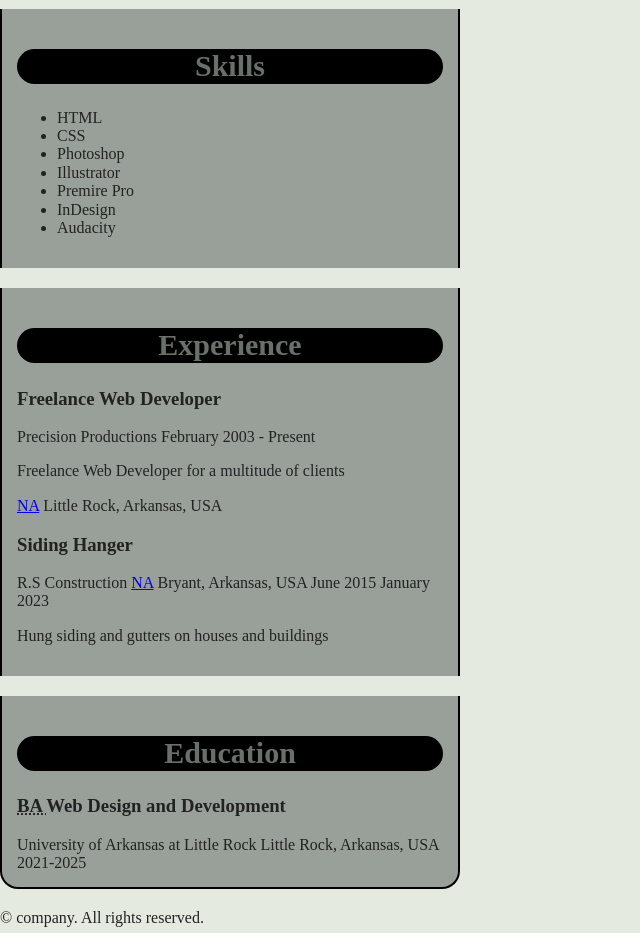
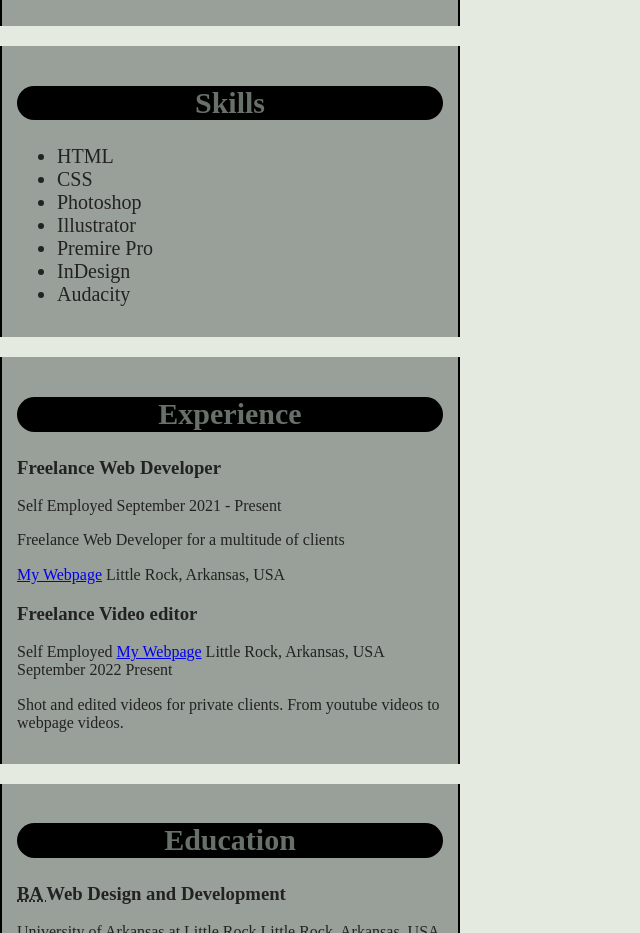
Before and after one commit to casmith18/ifsc-3342, a website built with Parcel: page resume/index.html in a window 1280 px wide. Shown: the part 1163-2096 px from the top of the page, without its empty margins (0-640 px from the left). Built offline with nearby package versions, Linux system fonts and the light colour scheme.

Commit message:
updated resume subject to change

```diff
--- a/resume/css/main.css
+++ b/resume/css/main.css
@@ -360,7 +360,7 @@ img{
   font-size: 18px;
 }
 
-#about ul{
+/*#about ul{
 text-decoration: underline;
 text-align: center;
 
@@ -375,7 +375,7 @@ text-align: center;
   background-color: #fff;
 
 }
-
+*/
 #skills{
   border-left:2px solid black;
   border-right:2px solid black;
@@ -445,3 +445,7 @@ dd{
   border-radius: 18px;
   font-size:30px;
 }
+
+#skills ul li{
+  font-size: 20px;
+}
--- a/resume/index.html
+++ b/resume/index.html
@@ -97,11 +97,11 @@
     <article class="job">
       <h3 itemprop="jobTitle">Freelance Web Developer</h3>
       <div itemprop="worksFor" itemscope itemtype="http://schema.org/Organization">
-        <span itemprop="name">Precision Productions</span>
-        <span>February 2003 - Present</span>
+        <span itemprop="name">Self Employed</span>
+        <span>September 2021 - Present</span>
         <p itemprop="description">Freelance Web Developer for a multitude of clients</p>
         <span itemprop="location" itemscope itemtype="http://schema.org/Place">
-        <a itemprop="url" href="http://link-to-company.com">NA</a>
+        <a itemprop="url" href="https://casmith18.github.io/ifsc-3342/">My Webpage</a>
         <span itemprop="address" itemscope itemtype="http://schema.org/PostalAddress">
         <span itemprop="addressLocality">Little Rock, Arkansas, USA</span>
         </span>
@@ -110,17 +110,17 @@
     </article>
     <!-- Previous Jobs - Notice Slightly Different Format-->
     <article class="job" itemscope itemtype="http://schema.org/Organization">
-      <h3 itemprop="name">Siding Hanger</h3>
+      <h3 itemprop="name">Freelance Video editor</h3>
         <span itemprop="location" itemscope itemtype="http://schema.org/Place">
-        <span itemprop="name">R.S Construction</span>
-        <a itemprop="url" href="http://link-to-company.com">NA</a>
+        <span itemprop="name">Self Employed</span>
+        <a itemprop="url" href="https://casmith18.github.io/ifsc-3342/">My Webpage</a>
         <span itemprop="address" itemscope itemtype="http://schema.org/PostalAddress">
-          <span itemprop="addressLocality">Bryant, Arkansas, USA</span>
+          <span itemprop="addressLocality">Little Rock, Arkansas, USA</span>
         </span>
         </span>
-        <span itemprop="startDate" content="2006-02-21T20:00">June 2015</span>
-        <span itemprop="endDate" content="2009-02-21T20:00">January 2023</span>
-      <p itemprop="description">Hung siding and gutters on houses and buildings</p>
+        <span itemprop="startDate" content="2006-02-21T20:00">September 2022</span>
+        <span itemprop="endDate" content="2009-02-21T20:00">Present</span>
+      <p itemprop="description">Shot and edited videos for private clients. From youtube videos to webpage videos.</p>
     </article>
     <!--<article class="job" itemscope itemtype="http://schema.org/Organization">
       <h3 itemprop="name">Web Developer</h3>
```
